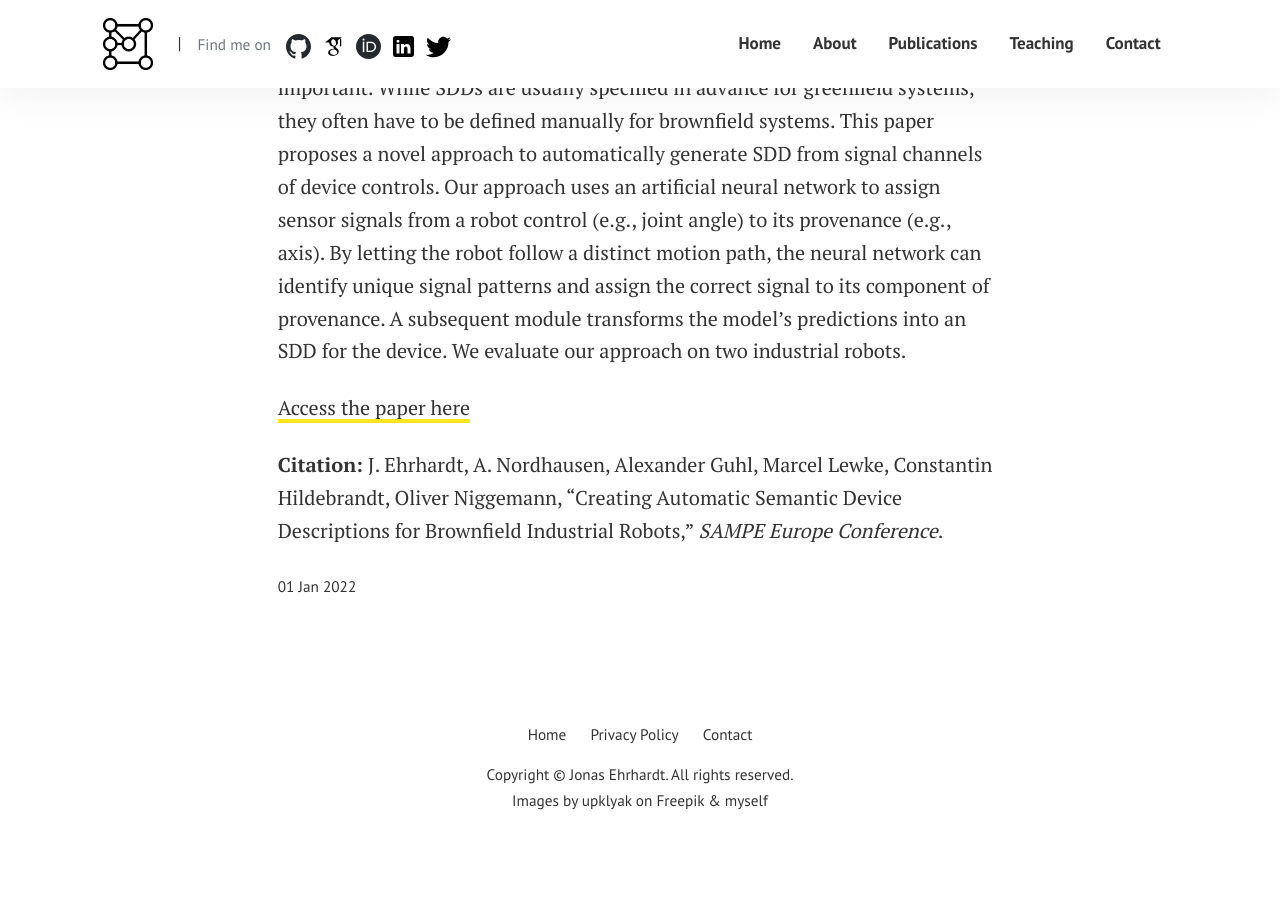
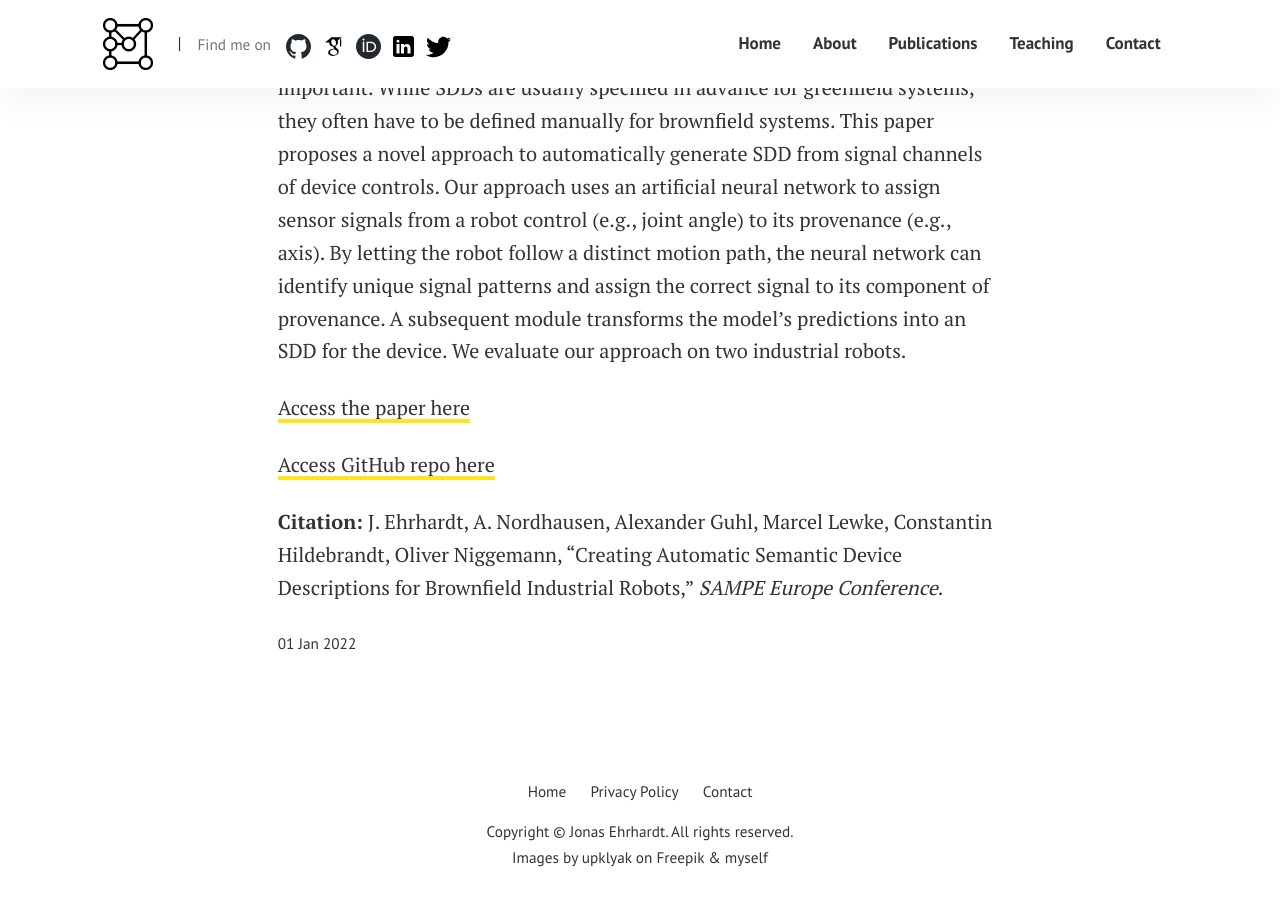
Before and after one commit to j-ehrhardt/my-webpage, a Jekyll site: the page built from _posts/2022-01-01-creating-automatic-semantic-device-descriptions.md, in a window 1280 px wide and 900 px high, scrolled down 525 px. Built offline with Jekyll 4.4.1, drawn with Linux system fonts in a browser that asks for light colours; before the commit the page ends 1368 px from its top, so only the background shows below that.

Commit message:
add  github

```diff
--- a/_posts/2022-01-01-creating-automatic-semantic-device-descriptions.md
+++ b/_posts/2022-01-01-creating-automatic-semantic-device-descriptions.md
@@ -12,4 +12,6 @@ Semantic device descriptions (SDD) are formal models that map signals from field
 
 [Access the paper here](https://www.sampe-europe.org/about/library/)
 
+[Access GitHub repo here](https://github.com/j-ehrhardt/sampe-2022-automatic-semantic-device-description)
+
 **Citation:** J. Ehrhardt, A. Nordhausen, Alexander Guhl, Marcel Lewke, Constantin Hildebrandt, Oliver Niggemann, “Creating Automatic Semantic Device Descriptions for Brownfield Industrial Robots,” *SAMPE Europe Conference*.
```
